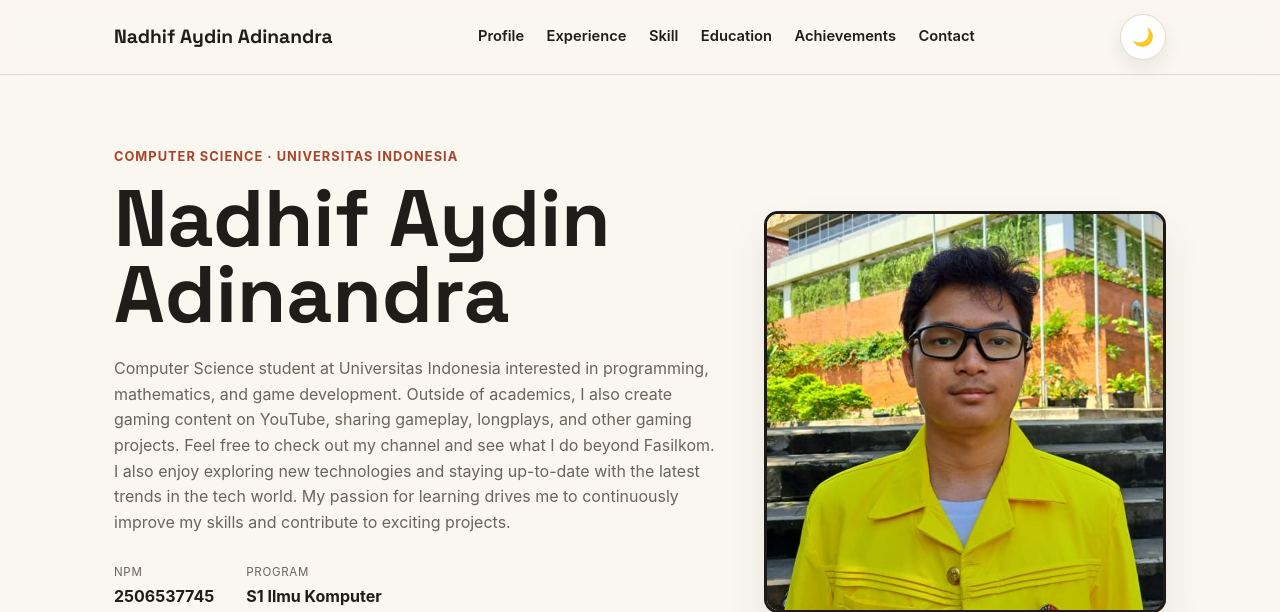
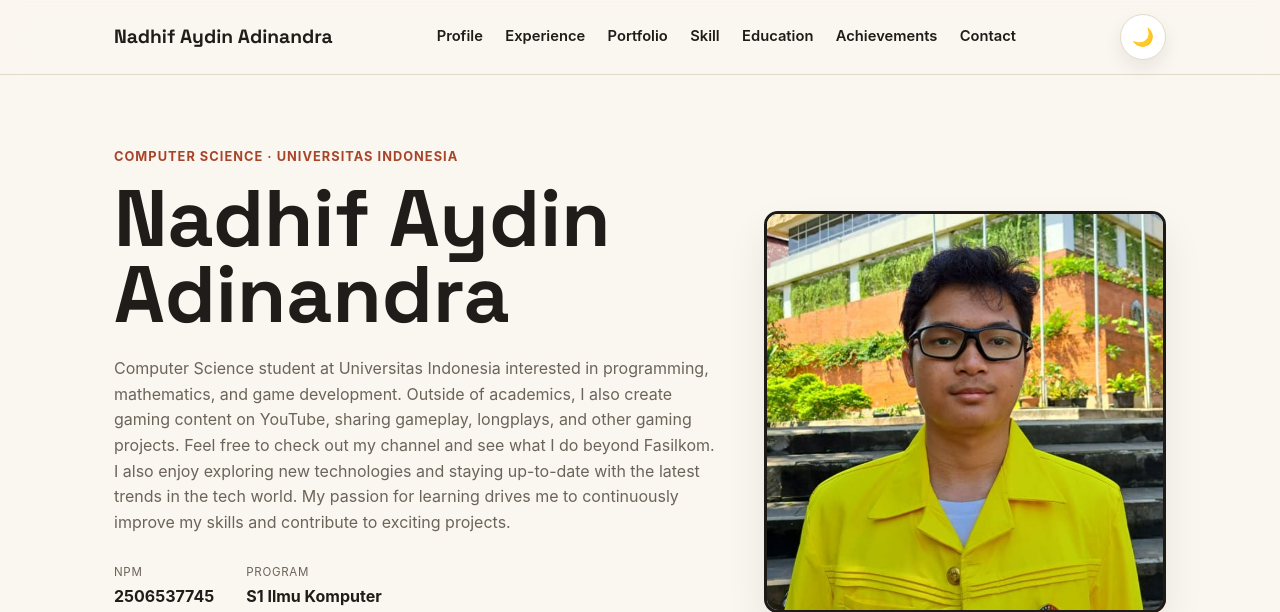
Before and after one commit to tayanadhif/myportofolio, a Django app: page / in a window 1280 px wide. Shown: the top 612 px of the page. Run offline with Django 5.2, Linux system fonts and the light colour scheme.

Commit message:
Menambahkan halaman portofolio dinamis dan rute bernama

```diff
--- a/templates/experience.html
+++ b/templates/experience.html
@@ -17,6 +17,7 @@
             <nav aria-label="Main navigation">
                 <a href="{% url 'main:show_main' %}">Profile</a>
                 <a href="{% url 'main:show_experience' %}">Experience</a>
+                <a href="{% url 'main:show_portfolio' %}">Portfolio</a>
             </nav>
             <button class="theme-toggle" type="button" aria-label="Toggle dark mode">
                 <span class="theme-toggle__icon">&#127769;</span>
--- a/templates/index.html
+++ b/templates/index.html
@@ -17,6 +17,7 @@
             <nav aria-label="Main navigation">
                 <a href="{% url 'main:show_main' %}">Profile</a>
                 <a href="{% url 'main:show_experience' %}">Experience</a>
+                <a href="{% url 'main:show_portfolio' %}">Portfolio</a>
                 <a href="#portfolio">Skill</a>
                 <a href="#education">Education</a>
                 <a href="#achievements">Achievements</a>
```
